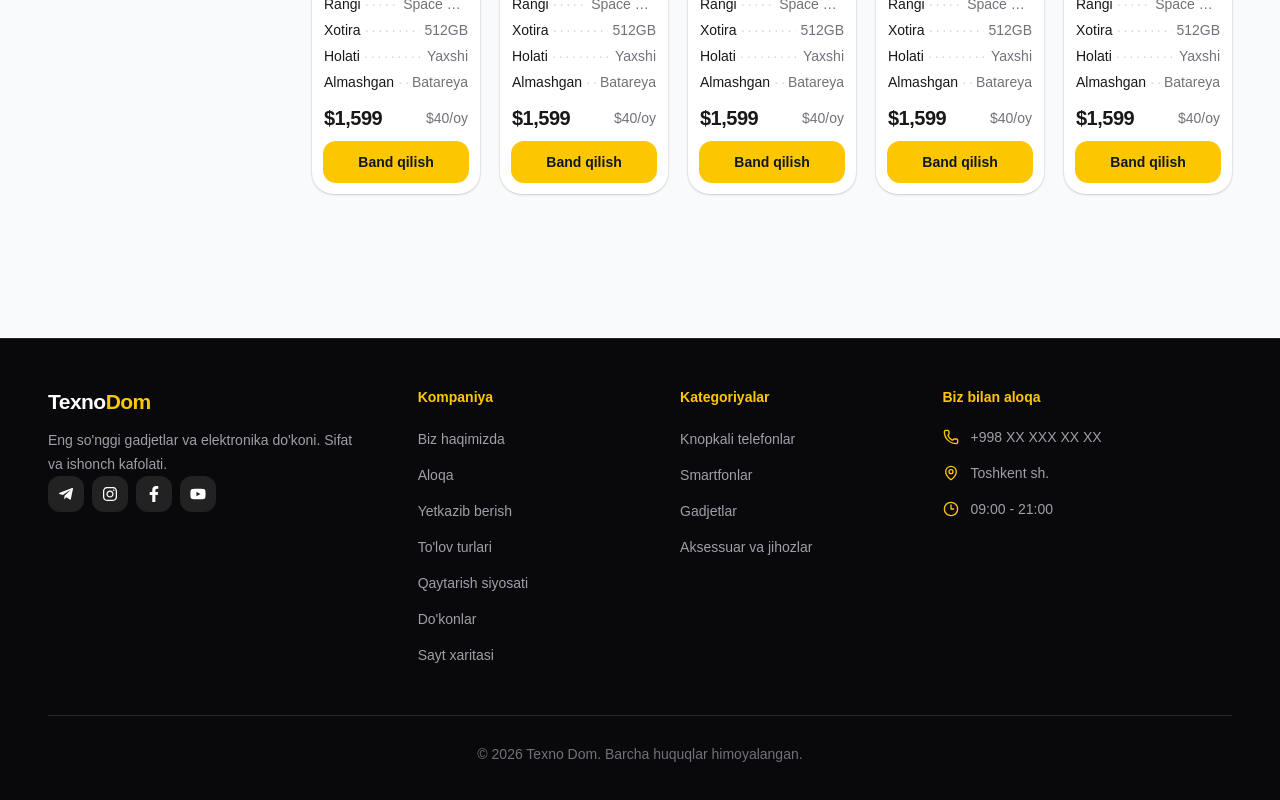
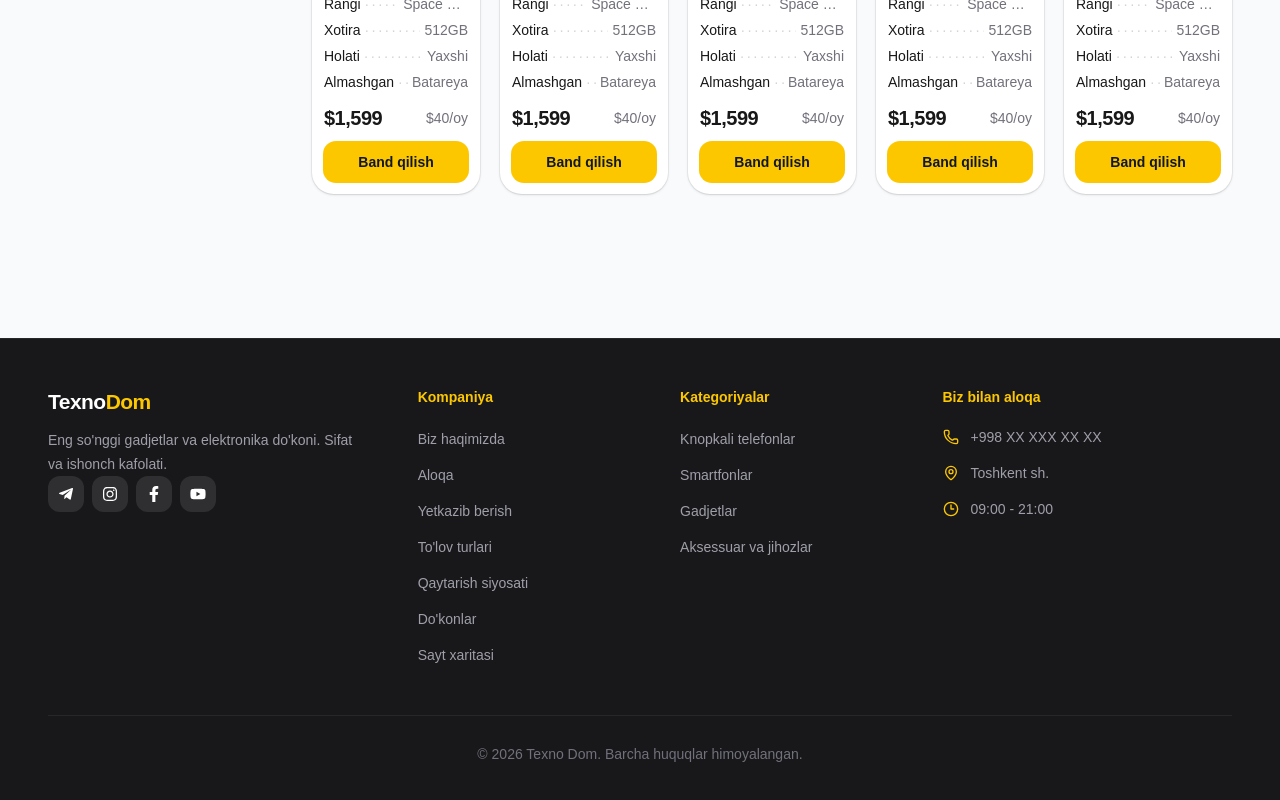
Before and after one commit to KhurshidShod/telshop, a React (Vite) app: page / in a window 1280 px wide. Shown: the part 1519-2319 px from the top of the page. Built offline with nearby package versions, Linux system fonts and the light colour scheme.

Commit message:
Big changes

```diff
--- a/src/components/Footer.jsx
+++ b/src/components/Footer.jsx
@@ -31,7 +31,7 @@ const Footer = () => {
         w-full
         border-t
         border-zinc-800
-        bg-zinc-950
+        bg-zinc-900
         text-zinc-300
 
         sm:mt-20
@@ -87,7 +87,7 @@ const Footer = () => {
                 sm:text-[21px]
               "
             >
-              Texno<span className='text-yellow-400'>Dom</span>
+              Texno<span className="text-yellow-400">Dom</span>
             </h2>
 
             <p
--- a/src/components/Header.jsx
+++ b/src/components/Header.jsx
@@ -47,7 +47,7 @@ export default function Header() {
         bg-gray-50/90
         backdrop-blur-xl
         dark:border-white/[0.06]
-        dark:bg-zinc-950/90
+        dark:bg-zinc-900/90
       "
     >
       <div className="mx-auto max-w-[1450px] px-4 sm:px-6 lg:px-8">
```
